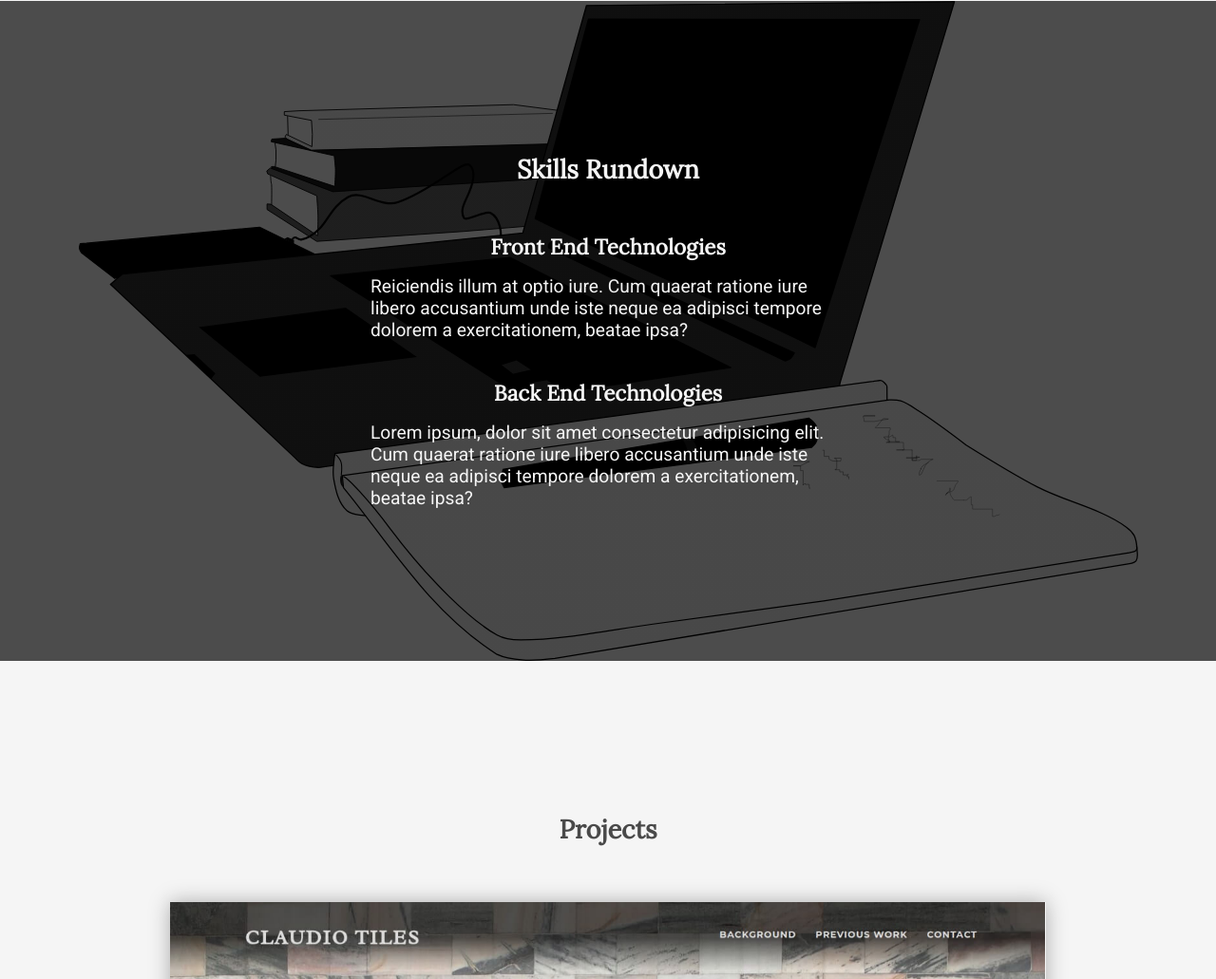
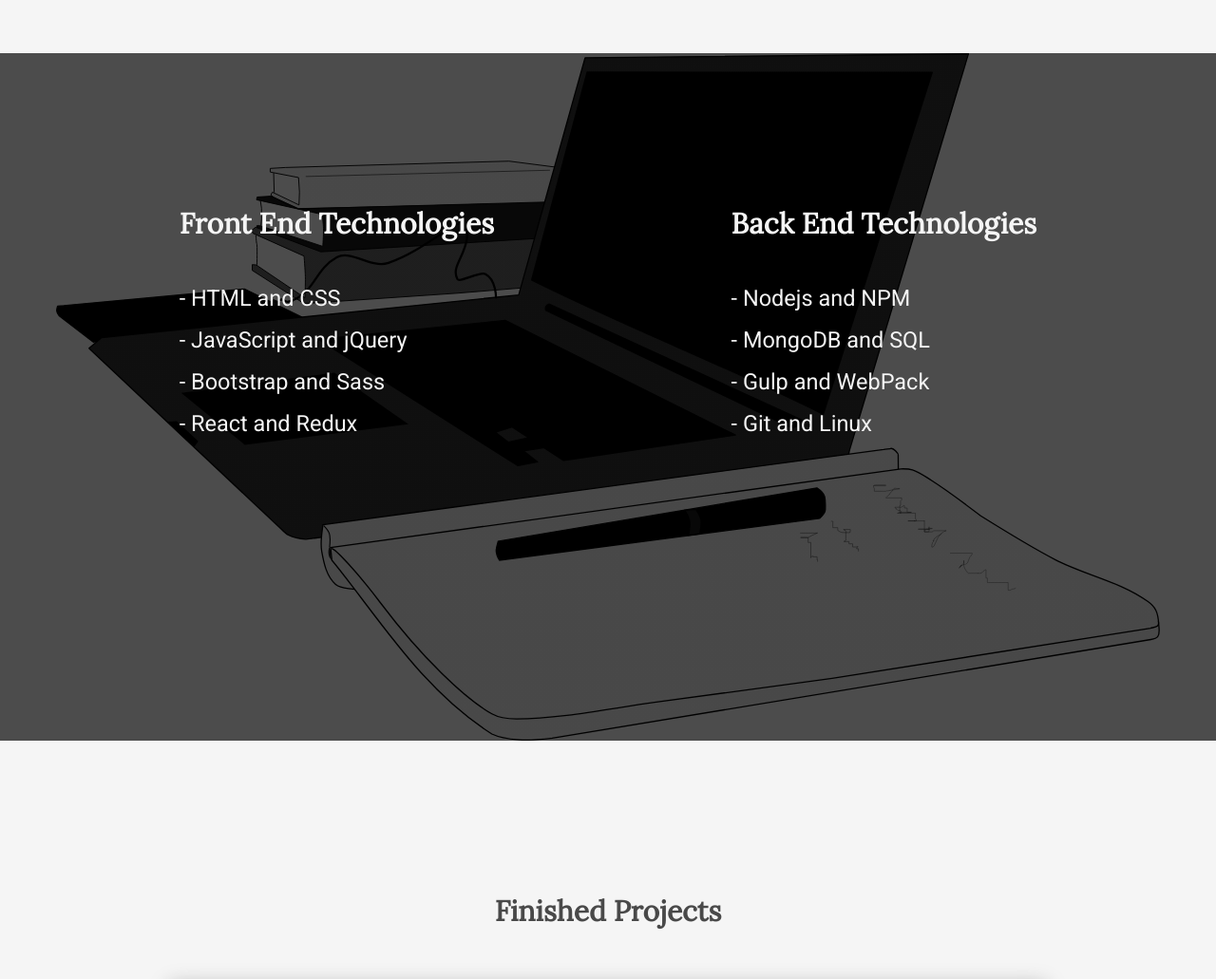
Before and after one commit to claudgent/portfolio-site, a website: page index.html in a window 1280 px wide. Shown: the part 1418-2449 px from the top of the page at 95% size. Drawn offline with nearby package versions, Linux system fonts and the light colour scheme.

Commit message:
Removed lorem ipsum for real content

```diff
--- a/css/style.css
+++ b/css/style.css
@@ -281,21 +281,25 @@ header {
   display: flex;
   flex-direction: column;
   align-items: center;
+}
 
+#skills h2 {
+  padding-bottom: 10px;
 }
 
 .skill {
-  align-items: center;
   display: flex;
   flex-direction: column;
+  align-self: center;
 }
 
 .skill:first-of-type {
-  padding-bottom: 5vh;
+  padding-bottom: 20vh;
 }
 
 .skill p {
   margin-top: 2vh;
+  font-size: 1.4rem;
   text-align: left;
 }
 
@@ -499,7 +503,9 @@ footer span {
   }
 
   @media (min-width: 900px) {
-
+    * {
+      font-size: 1.05rem;
+    }
 
     .big-img-intro {
       padding-top: 25vh;
@@ -518,6 +524,14 @@ footer span {
     nav {
       justify-self: right;
       width: 30vw;
+    }
+
+    #skills {
+      flex-direction: row;
+    }
+
+    .skill {
+      align-self: baseline;
     }
 
     .project {
--- a/index.html
+++ b/index.html
@@ -32,7 +32,6 @@
               <a class="scroll" href="#contact">Contact</a>
             </div>
           </div>
-
             <div class="menu">
               <a class="scroll" href="#about">About</a>
               <a class="scroll" href="#skills">Skills</a>
@@ -41,38 +40,37 @@
             </div>
           </nav>
         </header>
-
         <div id="top-border" class="border grow-border"></div>
         <section class="big-img-intro">
           <h1 class="animate">Web Developer</h1>
-          <p class="animate">Impedit, similique atque dicta provident sed reiciendis explicabo distinctio a repellendus, nulla aliquam. Cupiditate!</p>
+          <p class="animate">Hi, I'm Claudio Gentile. I'm a web developer. But I don't just make websites, I solve problems.</p>
         </section>
       </div>
     </div>
-
     <main>
       <section class="container" id="about">
         <h2>Allow Me to Reintroduce Myself...</h2>
-        <p>Lorem ipsum dolor sit amet consectetur adipisicing elit. Dolorem hic a vero perspiciatis non reiciendis, voluptates, nemo quo ut eveniet harum neque veritatis? Numquam illum repellat accusamus itaque obcaecati? Minus!  Lorem ipsum dolor sit amet consectetur adipisicing elit. Voluptatem nisi inventore necessitatibus amet. Quos vel magnam nobis odit sint nemo, maiores laboriosam quae quas tempora nihil soluta non veniam pariatur?</p>
+        <p>My name is Claudio Gentile and I am a fully self-taught web developer currently based out of New Jersey, USA. I've studied web technologies on and off for the previous 4 years while working as a tile flooring installer during the afterwork hours. I've dabbled in multiple branches of web development work including designing web pages, building chat bots, and generating databases, and configuring servers.</p>
       </section>
-
       <section class=" container" id="skills">
-        <h2>Skills Rundown</h2>
         <div class="skill" id="box-1">
-            <h3>Front End Technologies</h3>
-            <p>Reiciendis illum at optio iure. Cum quaerat ratione iure libero accusantium unde iste neque ea adipisci tempore dolorem a exercitationem, beatae ipsa?</p>
+            <h2>Front End Technologies</h2><br>
+            <p>- HTML and CSS</p>
+            <p>- JavaScript and jQuery</p>
+            <p>- Bootstrap and Sass</p>
+            <p>- React and Redux</p>
         </div>
-
         <div class="skill" id="box-2">
-            <h3>Back End Technologies</h3>
-            <p>Lorem ipsum, dolor sit amet consectetur adipisicing elit. Cum quaerat ratione iure libero accusantium unde iste neque ea adipisci tempore dolorem a exercitationem, beatae ipsa?</p>
+            <h2>Back End Technologies</h2><br>
+            <p>- Nodejs and NPM</p>
+            <p>- MongoDB and SQL</p>
+            <p>- Gulp and WebPack</p>
+            <p>- Git and Linux</p>
         </div>
       </section>
-
       <section class="container" id="projects">
-        <h2>Projects</h2>
+        <h2>Finished Projects</h2>
         <div class="gallery">
-
           <div id="project-1" class="project">
             <div class="img-container">
               <div class="overlay">
@@ -80,7 +78,6 @@
               </div>
             </div>
           </div>
-
           <div id="project-2" class="project">
               <div class="img-container">
                   <div class="overlay">
@@ -98,11 +95,10 @@
                 <h3>Let's Chat</h3>
                 <ul class="links-list">
                   <li><a href="tel:1-201-956-1426"><svg version="1.1" id="Capa_1" xmlns="http://www.w3.org/2000/svg" xmlns:xlink="http://www.w3.org/1999/xlink" x="0px" y="0px"viewBox="0 0 480.56 480.56" style="enable-background:new 0 0 480.56 480.56;" xml:space="preserve"><g><path d="M365.354,317.9c-15.7-15.5-35.3-15.5-50.9,0c-11.9,11.8-23.8,23.6-35.5,35.6c-3.2,3.3-5.9,4-9.8,1.8c-7.7-4.2-15.9-7.6-23.3-12.2c-34.5-21.7-63.4-49.6-89-81c-12.7-15.6-24-32.3-31.9-51.1c-1.6-3.8-1.3-6.3,1.8-9.4c11.9-11.5,23.5-23.3,35.2-35.1c16.3-16.4,16.3-35.6-0.1-52.1c-9.3-9.4-18.6-18.6-27.9-28c-9.6-9.6-19.1-19.3-28.8-28.8c-15.7-15.3-35.3-15.3-50.9,0.1c-12,11.8-23.5,23.9-35.7,35.5c-11.3,10.7-17,23.8-18.2,39.1c-1.9,24.9,4.2,48.4,12.8,71.3c17.6,47.4,44.4,89.5,76.9,128.1c43.9,52.2,96.3,93.5,157.6,123.3c27.6,13.4,56.2,23.7,87.3,25.4c21.4,1.2,40-4.2,54.9-20.9c10.2-11.4,21.7-21.8,32.5-32.7c16-16.2,16.1-35.8,0.2-51.8C403.554,355.9,384.454,336.9,365.354,317.9z"/><path d="M346.254,238.2l36.9-6.3c-5.8-33.9-21.8-64.6-46.1-89c-25.7-25.7-58.2-41.9-94-46.9l-5.2,37.1c27.7,3.9,52.9,16.4,72.8,36.3C329.454,188.2,341.754,212,346.254,238.2z"/><path d="M403.954,77.8c-42.6-42.6-96.5-69.5-156-77.8l-5.2,37.1c51.4,7.2,98,30.5,134.8,67.2c34.9,34.9,57.8,79,66.1,127.5l36.9-6.3C470.854,169.3,444.354,118.3,403.954,77.8z"/></g></svg> (201) 956-1426</a></li>
-                  <li><a href="mailto:claudgent@gmail.com"><svg aria-labelledby="simpleicons-gmail-icon" role="img" viewBox="0 0 24 24" xmlns="http://www.w3.org/2000/svg"><title id="simpleicons-gmail-icon">Gmail icon</title><path d="M24 4.5v15c0 .85-.65 1.5-1.5 1.5H21V7.387l-9 6.463-9-6.463V21H1.5C.649 21 0 20.35 0 19.5v-15c0-.425.162-.8.431-1.068C.7 3.16 1.076 3 1.5 3H2l10 7.25L22 3h.5c.425 0 .8.162 1.069.432.27.268.431.643.431 1.068z"/></svg>Email at claudgent@gmail.com</a></li>
-                  <li><a href="https://www.linkedin.com/in/claudgent/"><svg aria-labelledby="simpleicons-linkedin-icon" role="img" viewBox="0 0 24 24" xmlns="http://www.w3.org/2000/svg"><title id="simpleicons-linkedin-icon">LinkedIn icon</title><path d="M20.447 20.452h-3.554v-5.569c0-1.328-.027-3.037-1.852-3.037-1.853 0-2.136 1.445-2.136 2.939v5.667H9.351V9h3.414v1.561h.046c.477-.9 1.637-1.85 3.37-1.85 3.601 0 4.267 2.37 4.267 5.455v6.286zM5.337 7.433c-1.144 0-2.063-.926-2.063-2.065 0-1.138.92-2.063 2.063-2.063 1.14 0 2.064.925 2.064 2.063 0 1.139-.925 2.065-2.064 2.065zm1.782 13.019H3.555V9h3.564v11.452zM22.225 0H1.771C.792 0 0 .774 0 1.729v20.542C0 23.227.792 24 1.771 24h20.451C23.2 24 24 23.227 24 22.271V1.729C24 .774 23.2 0 22.222 0h.003z"/></svg>Connect with LinkedIn</a></li>
+                  <li><a href="mailto:claudgent@gmail.com"><svg aria-labelledby="simpleicons-gmail-icon" role="img" viewBox="0 0 24 24" xmlns="http://www.w3.org/2000/svg"><title id="simpleicons-gmail-icon">Gmail icon</title><path d="M24 4.5v15c0 .85-.65 1.5-1.5 1.5H21V7.387l-9 6.463-9-6.463V21H1.5C.649 21 0 20.35 0 19.5v-15c0-.425.162-.8.431-1.068C.7 3.16 1.076 3 1.5 3H2l10 7.25L22 3h.5c.425 0 .8.162 1.069.432.27.268.431.643.431 1.068z"/></svg>claudgent@gmail.com</a></li>
+                  <li><a href="https://www.linkedin.com/in/claudgent/"><svg aria-labelledby="simpleicons-linkedin-icon" role="img" viewBox="0 0 24 24" xmlns="http://www.w3.org/2000/svg"><title id="simpleicons-linkedin-icon">LinkedIn icon</title><path d="M20.447 20.452h-3.554v-5.569c0-1.328-.027-3.037-1.852-3.037-1.853 0-2.136 1.445-2.136 2.939v5.667H9.351V9h3.414v1.561h.046c.477-.9 1.637-1.85 3.37-1.85 3.601 0 4.267 2.37 4.267 5.455v6.286zM5.337 7.433c-1.144 0-2.063-.926-2.063-2.065 0-1.138.92-2.063 2.063-2.063 1.14 0 2.064.925 2.064 2.063 0 1.139-.925 2.065-2.064 2.065zm1.782 13.019H3.555V9h3.564v11.452zM22.225 0H1.771C.792 0 0 .774 0 1.729v20.542C0 23.227.792 24 1.771 24h20.451C23.2 24 24 23.227 24 22.271V1.729C24 .774 23.2 0 22.222 0h.003z"/></svg>LinkedIn</a></li>
                 </ul>
               </div>
-
               <div class="stuff">
                 <h3>Other Examples</h3>
                 <ul class="links-list">
@@ -111,14 +107,12 @@
                 </ul>
               </div>
           </div>
-
         </section>
         <footer>
           <div class="border"></div>
           <span>Developed by Claudio Gentile &copy 2018</span>
         </footer>
       </div>
-
     </main>
     <!-- jQuery -->
     <script src="https://code.jquery.com/jquery-3.3.1.min.js" integrity="sha256-FgpCb/KJQlLNfOu91ta32o/NMZxltwRo8QtmkMRdAu8=" crossorigin="anonymous"></script>
```
Also changed, not shown: css/style.min.css. Lines whose indentation alone changed are shown as unchanged.
